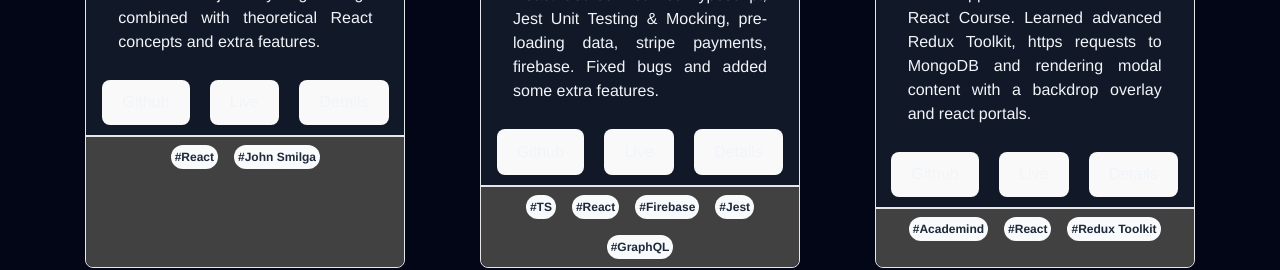
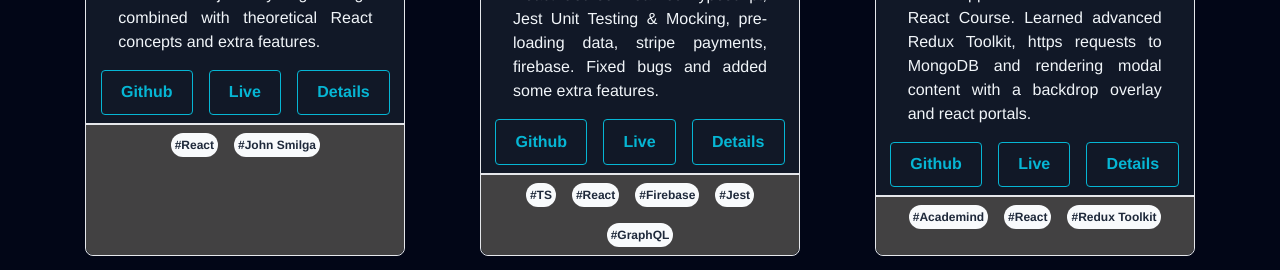
Before and after one commit to Compil3-sudo/Portofolio-CV, a React (Vite) app in the folder portofolio-cv/: page /projects in a window 1280 px wide. Shown: the part 435-705 px from the top of the page. Built offline with nearby package versions, Linux system fonts and the light colour scheme.

Commit message:
added custom button

```diff
--- /dev/null
+++ b/portofolio-cv/src/components/button/Button.jsx
@@ -0,0 +1,24 @@
+import PropTypes from "prop-types";
+
+const Button = ({ customClass, onClick, children }) => {
+  let btnClasses =
+    "mx-2 h-min bg-transparent hover:bg-[#10b981] text-[#06b6d4] font-semibold hover:text-white border border-[#06b6d4] hover:border-transparent focus:outline-none rounded";
+
+  if (customClass && customClass !== "") {
+    btnClasses = customClass;
+  }
+
+  return (
+    <button className={btnClasses} onClick={onClick}>
+      {children}
+    </button>
+  );
+};
+
+Button.propTypes = {
+  customClass: PropTypes.string,
+  onClick: PropTypes.func.isRequired,
+  children: PropTypes.node,
+};
+
+export default Button;
--- a/portofolio-cv/src/components/projects/ProjectCard.jsx
+++ b/portofolio-cv/src/components/projects/ProjectCard.jsx
@@ -1,6 +1,7 @@
-import { Button, Modal } from "react-bootstrap";
+import { Modal } from "react-bootstrap";
 import PropTypes from "prop-types";
 import { useState } from "react";
+import Button from "../button/Button";
 
 const ProjectCard = ({
   imgSource,
@@ -23,32 +24,17 @@ const ProjectCard = ({
     <>
       <div
         id="project-card"
-        className="border bg-gray-900 rounded-lg text-slate-100 flex flex-col h-full"
-        style={{
-          width: "20rem",
-        }}
+        className="w-80 border bg-gray-900 rounded-lg text-slate-100 flex flex-col h-full"
       >
         <img src={imgSource} alt={title} className="rounded-t-lg" />
         <div id="card-body" className="flex flex-col h-full">
           <div className="container mx-auto px-2">
             <h2 className="text-center py-3 text-lg font-semibold">{title}</h2>
             <h3 className="text-justify px-6">{text}</h3>
-            <div className="flex justify-center mt-4">
-              <button
-                style={{ margin: "10px" }}
-                onClick={() => redirectToUrl(github)}
-              >
-                Github
-              </button>
-              <button
-                style={{ margin: "10px" }}
-                onClick={() => redirectToUrl(live)}
-              >
-                Live
-              </button>
-              <button style={{ margin: "10px" }} onClick={handleShow}>
-                Details
-              </button>
+            <div className="flex justify-center mt-4 mb-2">
+              <Button onClick={() => redirectToUrl(github)}>Github</Button>
+              <Button onClick={() => redirectToUrl(live)}>Live</Button>
+              <Button onClick={handleShow}>Details</Button>
             </div>
           </div>
 
@@ -87,9 +73,7 @@ const ProjectCard = ({
             : details}
         </Modal.Body>
         <Modal.Footer>
-          <Button variant="dark" onClick={handleClose}>
-            Close
-          </Button>
+          <button onClick={handleClose}>Close</button>
         </Modal.Footer>
       </Modal>
     </>
--- a/portofolio-cv/src/pages/Resume.jsx
+++ b/portofolio-cv/src/pages/Resume.jsx
@@ -1,5 +1,6 @@
-import { Button } from "react-bootstrap";
 import RaresResume from "../assets/Rares_Tincu_resume.pdf";
+import Button from "../components/button/Button";
+import { BiSolidDownload } from "react-icons/bi";
 
 const Resume = () => {
   return (
@@ -15,11 +16,11 @@ const Resume = () => {
             target="_blank"
             rel="noreferrer"
           >
-            <Button
-              variant="light"
-              style={{ fontWeight: "bold", marginTop: "2rem" }}
-            >
-              Download CV
+            <Button>
+              <div className="inline-flex items-center">
+                <BiSolidDownload size={20} style={{ marginRight: "0.25rem" }} />{" "}
+                Download CV
+              </div>
             </Button>
           </a>
         </div>
```
